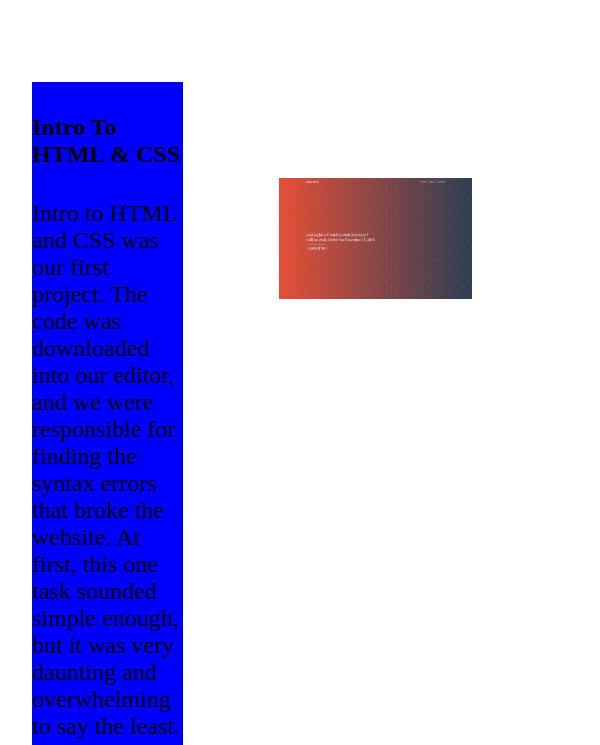
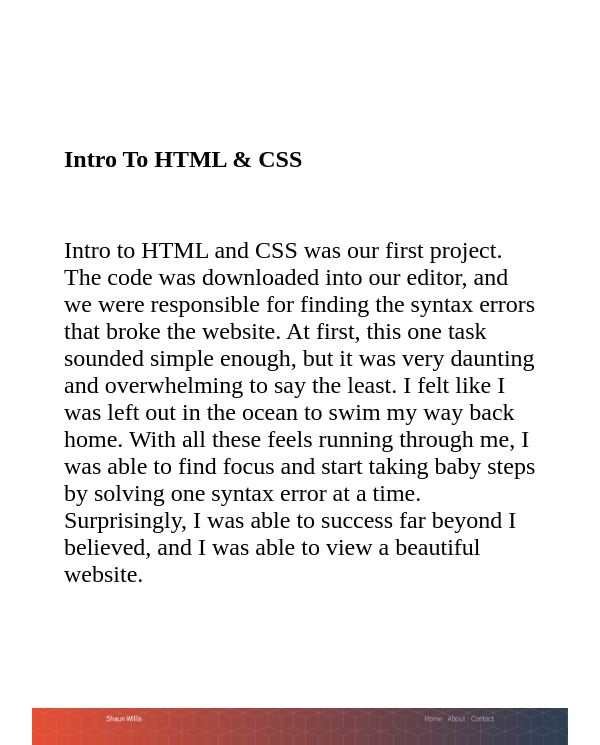
Before and after one commit to ShaunWMusic/07-portofolio-site, a website: page public/index.html in a window 600 px wide. Shown: the part 515-1260 px from the top of the page. Drawn offline with nearby package versions, Linux system fonts and the light colour scheme; files that its build step writes are made by us from their sources.

Commit message:
Update media query

```diff
--- a/styles/components/body-content.scss
+++ b/styles/components/body-content.scss
@@ -1,5 +1,5 @@
 .body-content {
-  width: 100%;
+
   padding: $gutter;
   font-size: 1.5rem;
   text-align: left;
@@ -7,40 +7,25 @@
 
 .grid-container {
   display: flex;
-  // flex-basis: calc(100% 2);
-  // justify-content: space-around;
-  // flex-direction: row;
   flex-wrap: wrap;
 }
 
 .container {
   margin: $gutter;
+  display: flex;
 
-    @media (min-width: 480px) and (max-width: 640px) {
-      display: flex;
-        }
-  // flex-direction: row;
-  // flex-grow: 1;
-  // max-width: 20rem;
+  @media(min-width: 480px) and (max-width: 760px){
+    flex-wrap: wrap;
+  }
 }
 
 
+
 .body-content__title {
-
-  @media (min-width: 480px) and (max-width: 640px) {
-    // display: flex;
-    // width: calc(100% / 2 - 1rem - 1rem);
-    // margin: 1rem;
-    background: blue;
-    }
-  // flex-direction: row;
+    padding: $gutter;
 }
 
 .body-content__img {
-
-  @media (min-width: 480px) and (max-width: 640px) {
-    min-width: 42%;
-    padding: 1rem;
-    margin: 5rem;
-  }
+  min-width: 50%;
+  padding: 4rem 0;
 }
```
